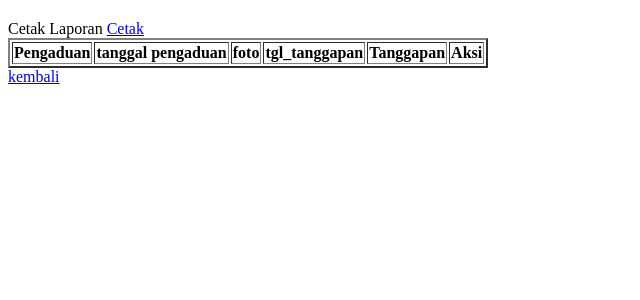
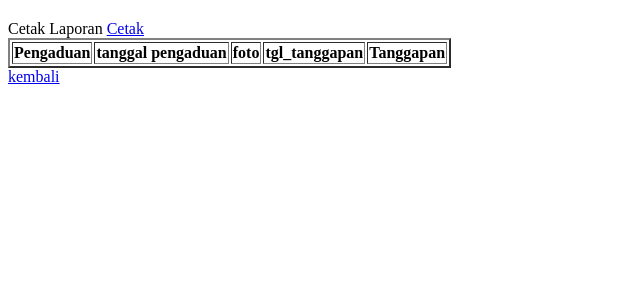
Before and after one commit to erpeel-a/UKK-Pengaduan-Masyarakat--Nulled-HTML, a PHP site: page /UKK-Pengaduan-Masyarakat--Nulled-HTML/view/admin/laporan.php in a window 1280 px wide. Shown: the part 47-347 px from the top of the page, without its empty margins (0-640 px from the left). Run offline with PHP 8.4, Linux system fonts and the light colour scheme; a user stored in the database is signed in; data comes from the database, SQL or seed files in the repository; data that the repository does not hold is empty.

Commit message:
remove aksi in laporan.php

```diff
--- a/view/admin/laporan.php
+++ b/view/admin/laporan.php
@@ -27,7 +27,6 @@ $laporan = FetchAllData("SELECT * FROM tanggapan INNER JOIN pengaduan ON tanggap
                 <th>foto</th>
                 <th>tgl_tanggapan</th>
                 <th>Tanggapan</th>
-                <th>Aksi</th>
               </tr>
             </thead>
             <tbody>
@@ -38,9 +37,6 @@ $laporan = FetchAllData("SELECT * FROM tanggapan INNER JOIN pengaduan ON tanggap
                 <td><img src="<?= site_url ?>/img/<?= $data['foto'] ;?>" width="200px" alt=""></td>
                 <td><?= $data['tgl_pengaduan'];?></td>
                 <td><?= $data['tanggapan'];?></td>
-                <td>
-
-                </td>
               </tr>
               <?php endforeach ;?>
             </tbody>
```
